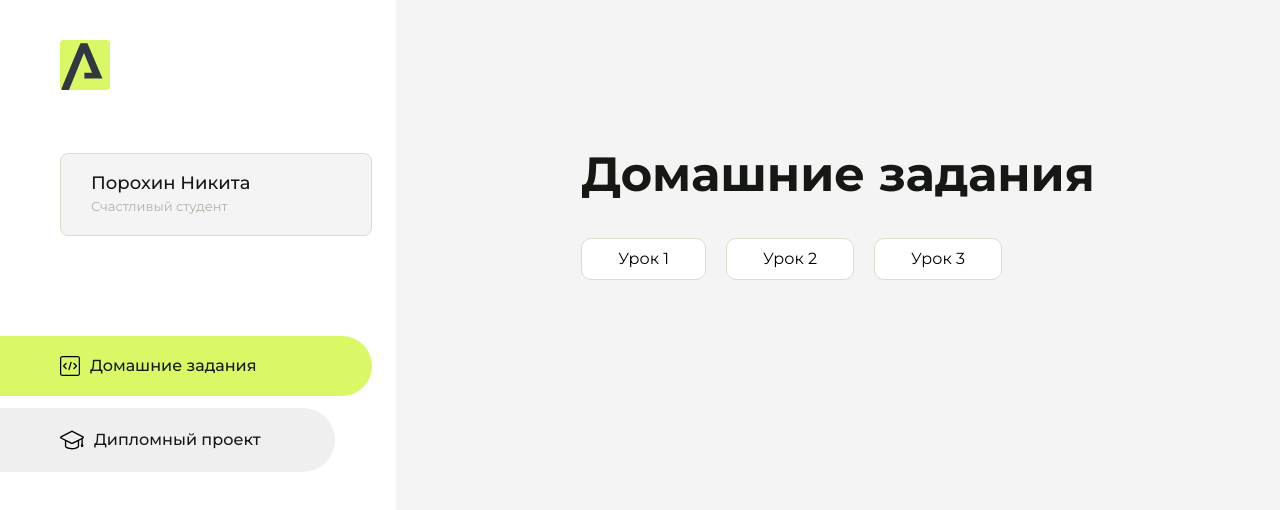
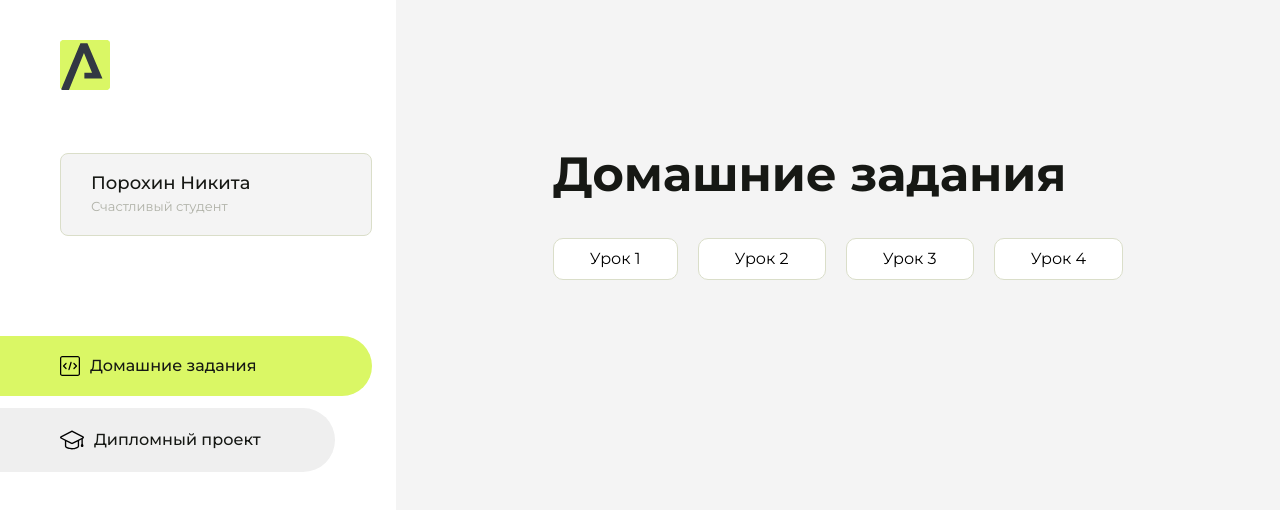
Before and after one commit to PorohinNikita/HomeWorkAroken, a plain HTML site: page index.html in a window 1280 px wide. Drawn offline with Linux system fonts and the light colour scheme.

Commit message:
Update index.html

```diff
--- a/index.html
+++ b/index.html
@@ -101,6 +101,9 @@
                      <li class="content__list-item">
                         <a href="homework2/Aroken.ru/index.html">Урок 3</a>
                     </li>
+                     <li class="content__list-item">
+                        <a href="homework3/index.html">Урок 4</a>
+                    </li>
                 </ul>
             </div>
             <div class="content__block hidden" id="diplomBlock">
```
